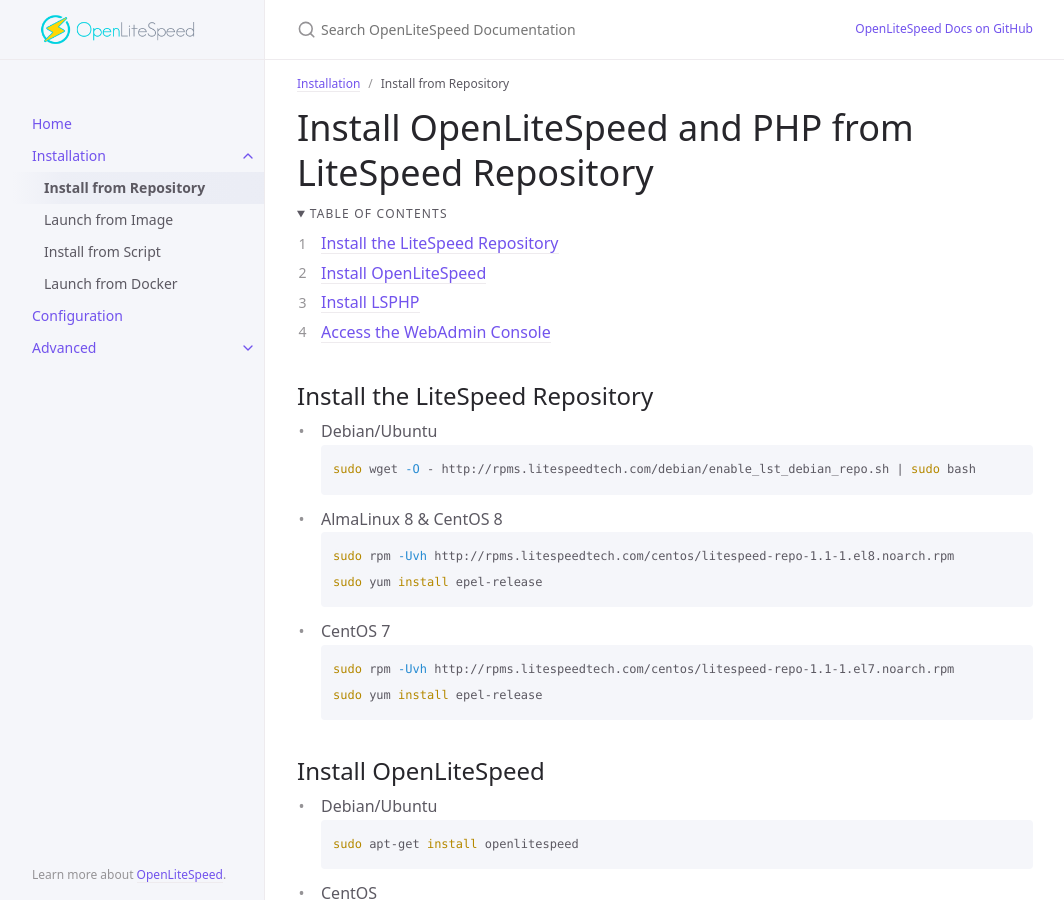
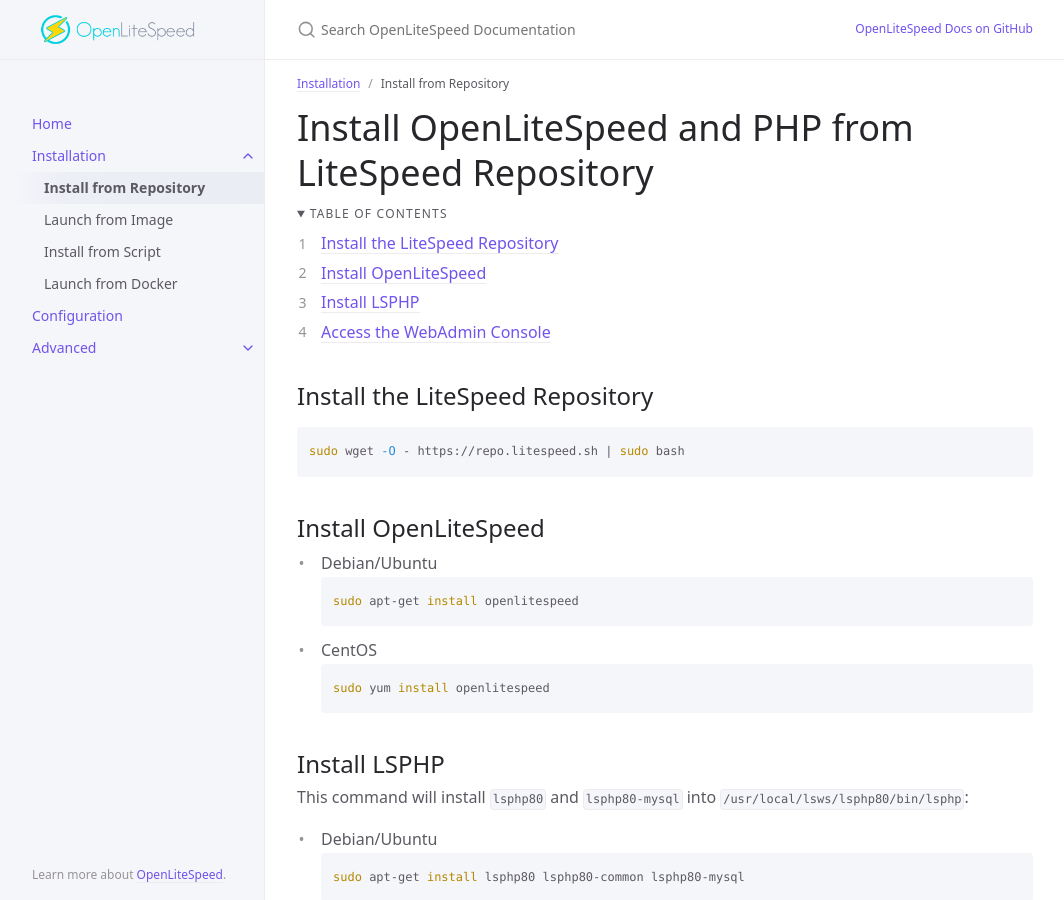
Before and after one commit to litespeedtech/openlitespeed-doc, a Jekyll site: the page built from docs/installation/installation-repo.md, in a window 1280 px wide and 900 px high. Shown: the whole window, without its empty margins (107-1171 px from the left). Built offline with Jekyll 4.4.1, drawn with Linux system fonts in a browser that asks for light colours.

Commit message:
repo link update

````diff
--- a/docs/installation/installation-repo.md
+++ b/docs/installation/installation-repo.md
@@ -21,19 +21,8 @@ permalink: /installation/repo
 
 ## Install the LiteSpeed Repository
 
-- Debian/Ubuntu
 ```bash
-sudo wget -O - http://rpms.litespeedtech.com/debian/enable_lst_debian_repo.sh | sudo bash
-```
-- AlmaLinux 8 & CentOS 8
-```bash
-sudo rpm -Uvh http://rpms.litespeedtech.com/centos/litespeed-repo-1.1-1.el8.noarch.rpm
-sudo yum install epel-release
-```
-- CentOS 7
-```bash
-sudo rpm -Uvh http://rpms.litespeedtech.com/centos/litespeed-repo-1.1-1.el7.noarch.rpm
-sudo yum install epel-release
+sudo wget -O - https://repo.litespeed.sh | sudo bash
 ```
 
 ## Install OpenLiteSpeed
````
